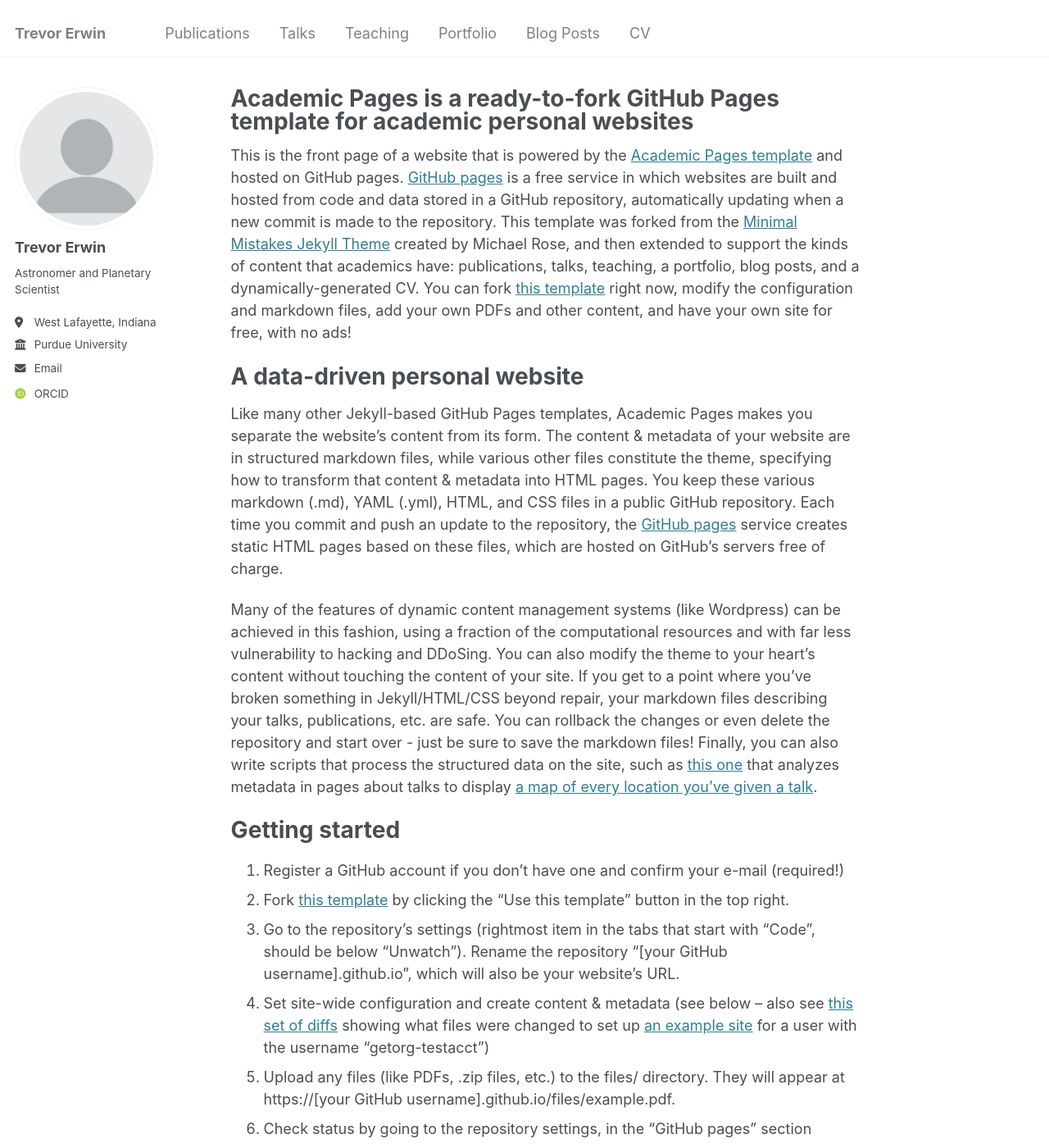
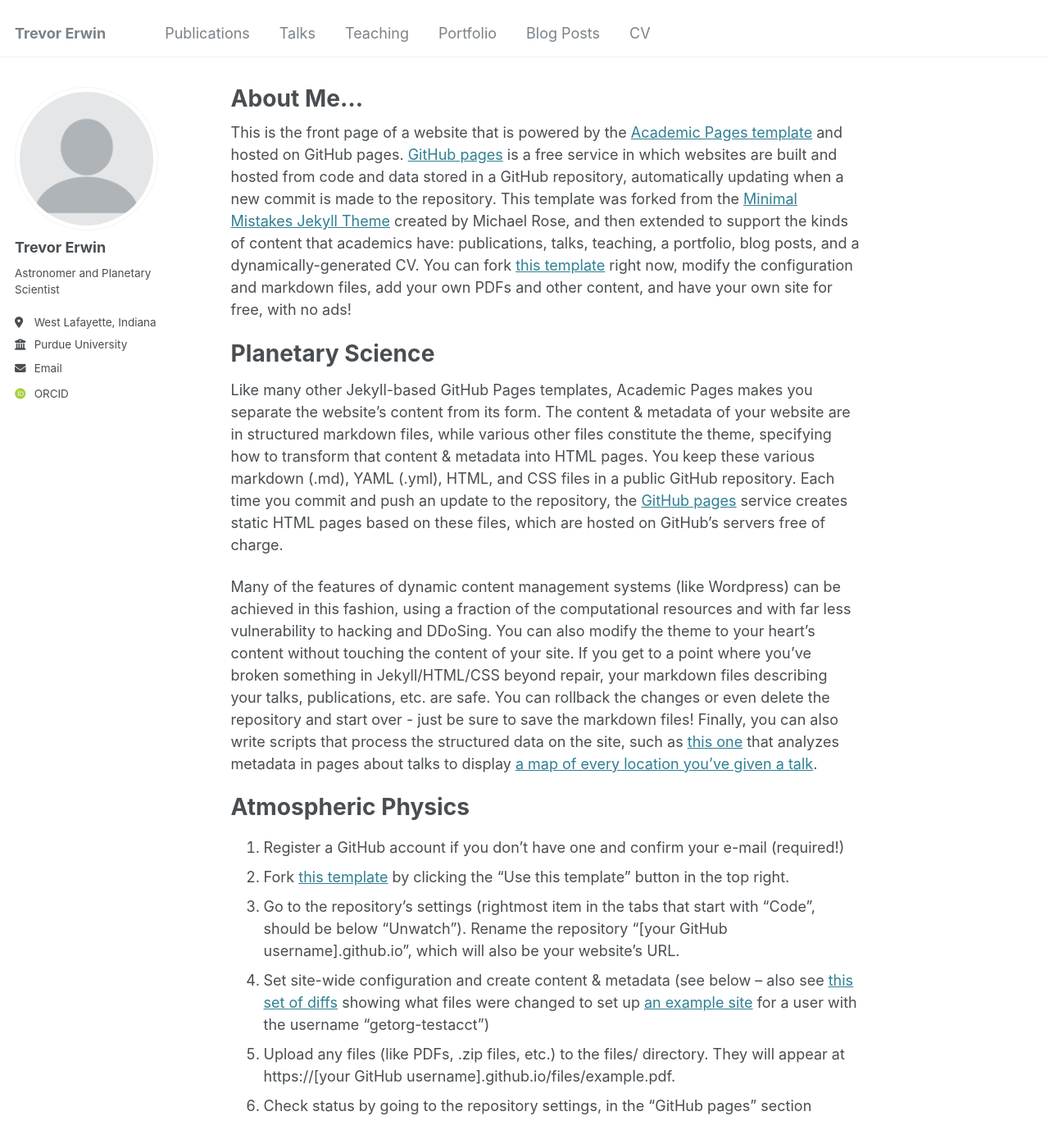
Before and after one commit to TrevorPErwin/TrevorPErwin.github.io, a Jekyll site: the page built from _pages/about.md, in a window 1280 px wide and 1400 px high. Shown: the whole window at 82% size. Built offline with Jekyll 4.4.1, drawn with Linux system fonts in a browser that asks for light colours; some web fonts are replaced; some of the changed text lies outside the part shown.

Commit message:
Update title and sections in about.md

```diff
--- a/_pages/about.md
+++ b/_pages/about.md
@@ -1,6 +1,6 @@
 ---
 permalink: /
-title: "Academic Pages is a ready-to-fork GitHub Pages template for academic personal websites"
+title: "About Me..."
 author_profile: true
 redirect_from:
   - /about/
@@ -9,13 +9,13 @@ redirect_from:
 
 This is the front page of a website that is powered by the [Academic Pages template](https://github.com/academicpages/academicpages.github.io) and hosted on GitHub pages. [GitHub pages](https://pages.github.com) is a free service in which websites are built and hosted from code and data stored in a GitHub repository, automatically updating when a new commit is made to the repository. This template was forked from the [Minimal Mistakes Jekyll Theme](https://mmistakes.github.io/minimal-mistakes/) created by Michael Rose, and then extended to support the kinds of content that academics have: publications, talks, teaching, a portfolio, blog posts, and a dynamically-generated CV. You can fork [this template](https://github.com/academicpages/academicpages.github.io) right now, modify the configuration and markdown files, add your own PDFs and other content, and have your own site for free, with no ads!
 
-A data-driven personal website
+Planetary Science
 ======
 Like many other Jekyll-based GitHub Pages templates, Academic Pages makes you separate the website's content from its form. The content & metadata of your website are in structured markdown files, while various other files constitute the theme, specifying how to transform that content & metadata into HTML pages. You keep these various markdown (.md), YAML (.yml), HTML, and CSS files in a public GitHub repository. Each time you commit and push an update to the repository, the [GitHub pages](https://pages.github.com/) service creates static HTML pages based on these files, which are hosted on GitHub's servers free of charge.
 
 Many of the features of dynamic content management systems (like Wordpress) can be achieved in this fashion, using a fraction of the computational resources and with far less vulnerability to hacking and DDoSing. You can also modify the theme to your heart's content without touching the content of your site. If you get to a point where you've broken something in Jekyll/HTML/CSS beyond repair, your markdown files describing your talks, publications, etc. are safe. You can rollback the changes or even delete the repository and start over - just be sure to save the markdown files! Finally, you can also write scripts that process the structured data on the site, such as [this one](https://github.com/academicpages/academicpages.github.io/blob/master/talkmap.ipynb) that analyzes metadata in pages about talks to display [a map of every location you've given a talk](https://academicpages.github.io/talkmap.html).
 
-Getting started
+Atmospheric Physics
 ======
 1. Register a GitHub account if you don't have one and confirm your e-mail (required!)
 1. Fork [this template](https://github.com/academicpages/academicpages.github.io) by clicking the "Use this template" button in the top right.
```
Also changed, not shown: other parts of _pages/about.md (+1 -1 lines).
